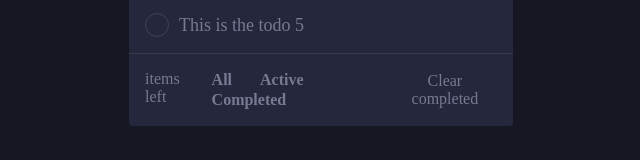
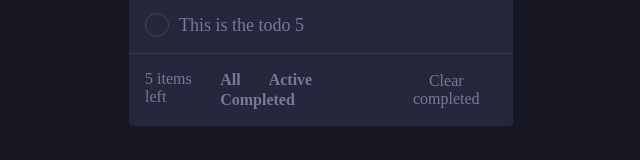
Before and after one commit to Juan-Morales18/todo-app, a React app: page / in a window 1280 px wide. Shown: the part 352-512 px from the top of the page, without its empty margins (319-959 px from the left). Built offline with nearby package versions, Linux system fonts and the light colour scheme; a web font is replaced by a local one.

Commit message:
perf: set unique keys when rendering todo list

```diff
--- a/src/components/TodoList.jsx
+++ b/src/components/TodoList.jsx
@@ -3,11 +3,14 @@ import { Filter } from "./Filter";
 import "../styles/TodoList.scss";
 
 function TodoList({ todos, handleChangeTodoStatus, handleDeleteTodo }) {
+  const getLeftTodos = todos.filter((todo) => todo.completed === false).length;
+
   return (
     <section className="todo-list">
       <div className="todo-list-wrapper">
         {todos.map((todo) => (
           <TodoItem
+            key={todo.id}
             todo={todo}
             handleChangeTodoStatus={handleChangeTodoStatus}
             handleDeleteTodo={handleDeleteTodo}
@@ -15,7 +18,7 @@ function TodoList({ todos, handleChangeTodoStatus, handleDeleteTodo }) {
         ))}
       </div>
       <div className="todo-list-footer">
-        <span>items left</span>
+        <span>{getLeftTodos} items left</span>
         <div>
           <Filter />
         </div>
```
